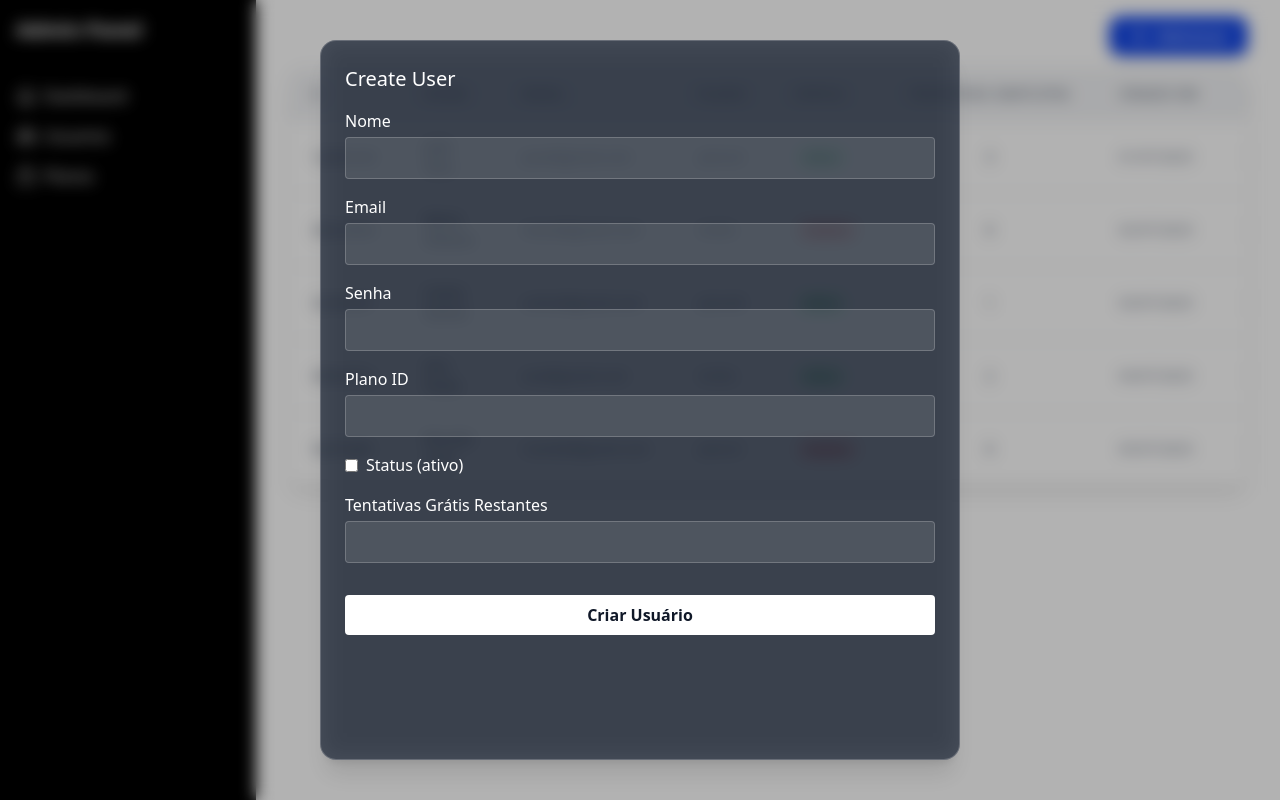
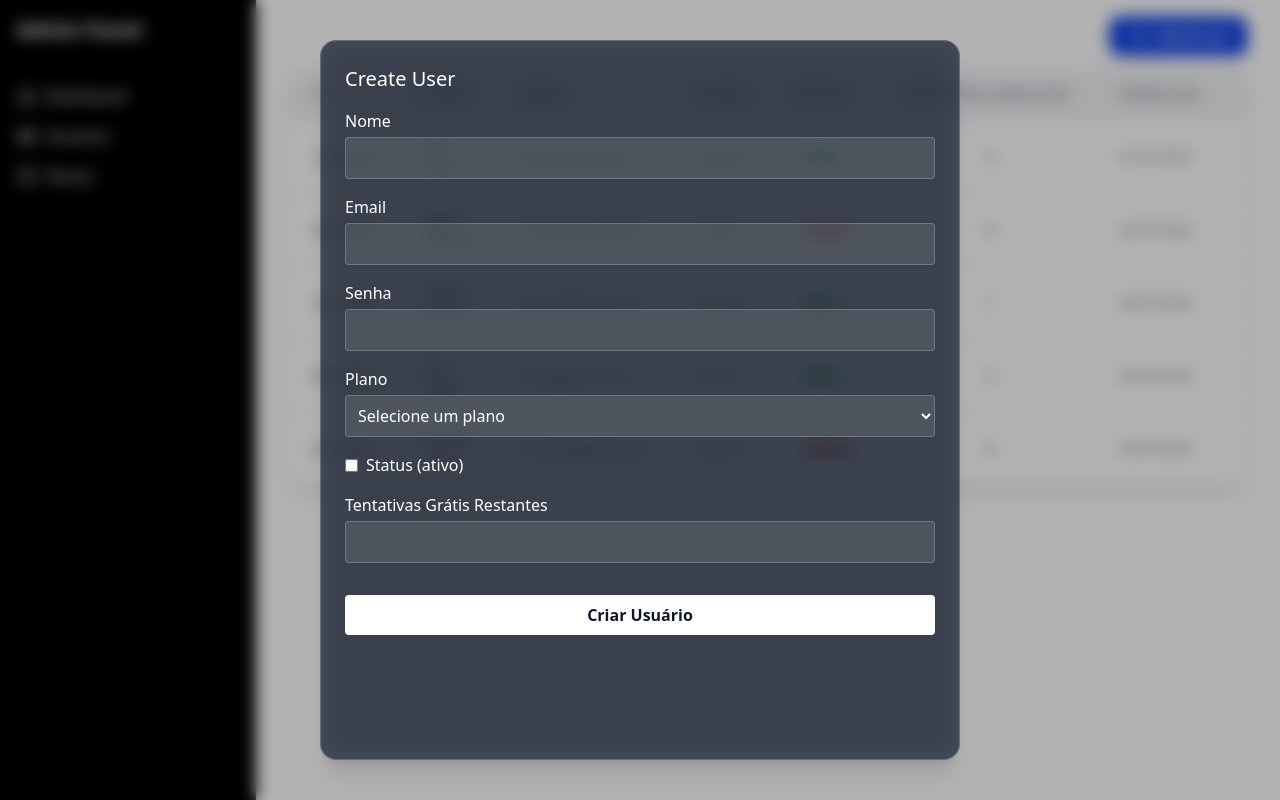
Before and after one commit to CesarDanilo/Precify, a React (Vite) app in the folder frontend/: page /auth/admin in a window 1280 px wide. Both pictures are taken after a click on the item "Usuarios". Built offline with nearby package versions, Linux system fonts and the light colour scheme.

Commit message:
chore: implementando formulario

```diff
--- a/frontend/src/admin/components/Dialogs/UserCreateDialog.jsx
+++ b/frontend/src/admin/components/Dialogs/UserCreateDialog.jsx
@@ -17,8 +17,18 @@
                         <input type="password" name="senha" className="w-full p-2 rounded bg-white/10 border border-white/20 text-white" />
                     </div>
                     <div>
-                        <label className="block mb-1">Plano ID</label>
-                        <input type="text" name="plano_id" className="w-full p-2 rounded bg-white/10 border border-white/20 text-white" />
+                        <label className="block mb-1">Plano</label>
+                        <select
+                            name="plano_id"
+                            className="w-full p-2 rounded bg-white/10 border border-white/20 text-white"
+                            defaultValue=""
+                        >
+                            <option className="text-gray-900" value="" disabled>Selecione um plano</option>
+                            <option className="text-gray-900" value="gratis">Grátis</option>
+                            <option className="text-gray-900" value="basico">Básico</option>
+                            <option className="text-gray-900" value="pro">Pro</option>
+                            <option className="text-gray-900" value="empresarial">Empresarial</option>
+                        </select>
                     </div>
                     <div className="flex items-center gap-2">
                         <input type="checkbox" name="status" className="accent-white" />
```
